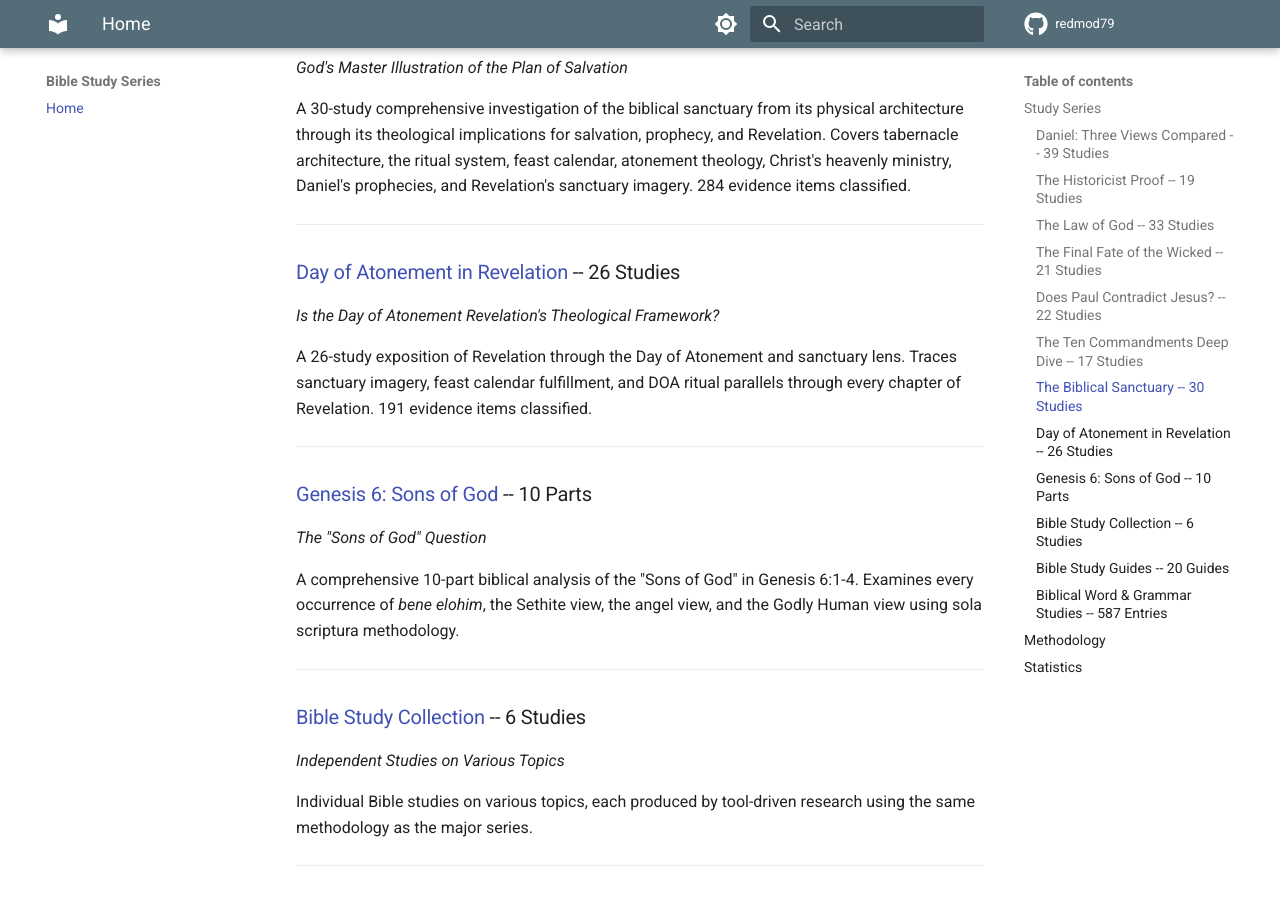
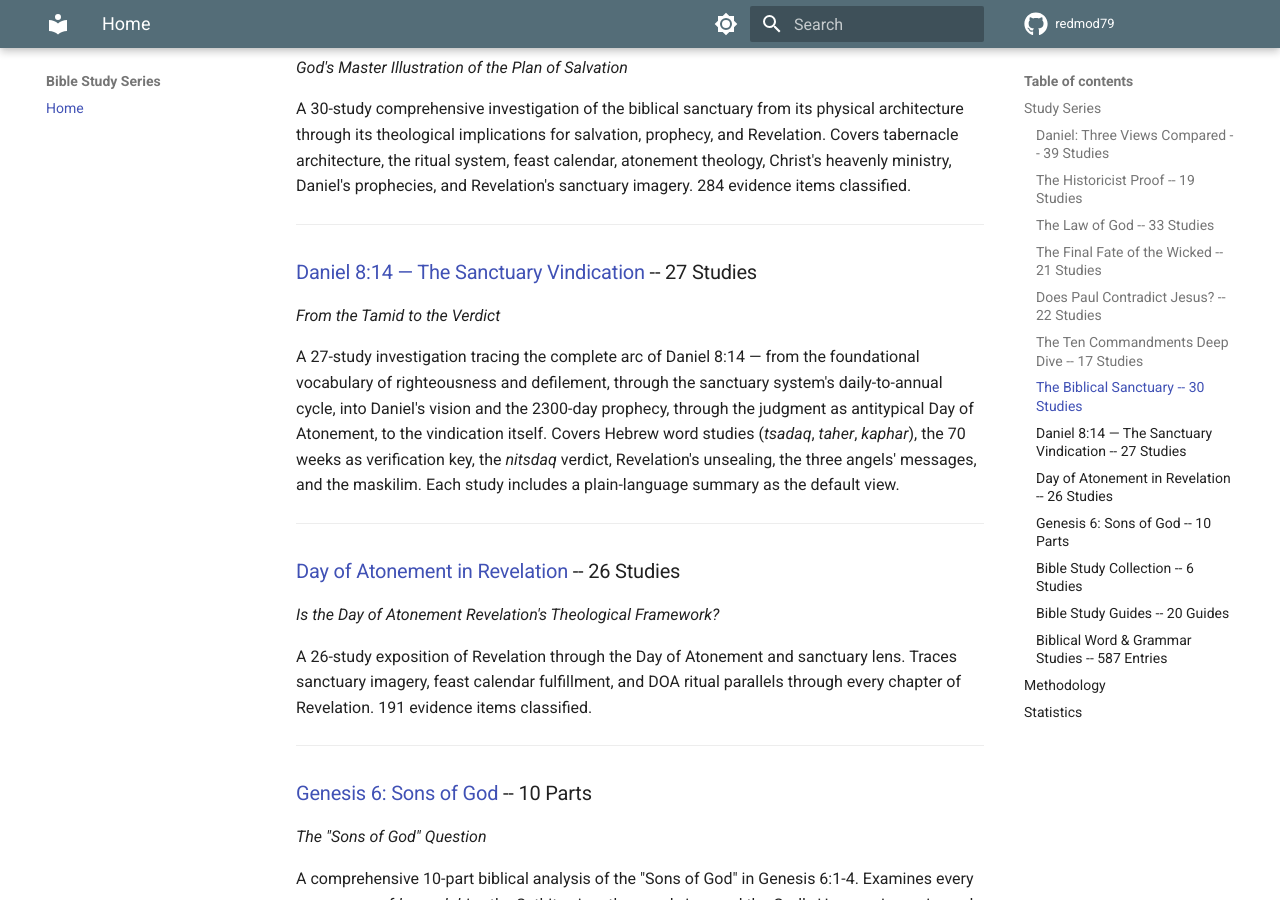
Before and after one commit to redmod79/bible-study-hub, an MkDocs documentation site: the page built from docs/index.md, in a window 1280 px wide and 900 px high, scrolled down 1766 px. Built offline with MkDocs 1.6.1 and Material for MkDocs 9.7.7, drawn with Linux system fonts in a browser that asks for light colours; some of the changed text lies outside the part shown.

Commit message:
Add Daniel 8:14 Sanctuary Vindication series to hub
27-study series tracing the complete arc from the tamid to the verdict.
Updates total study count from 219+ to 246+.

Co-Authored-By: Claude Opus 4.5 <noreply@anthropic.com>

```diff
--- a/docs/index.md
+++ b/docs/index.md
@@ -61,6 +61,14 @@ A 17-study investigation examining what Scripture teaches about each of the Ten
 *God's Master Illustration of the Plan of Salvation*
 
 A 30-study comprehensive investigation of the biblical sanctuary from its physical architecture through its theological implications for salvation, prophecy, and Revelation. Covers tabernacle architecture, the ritual system, feast calendar, atonement theology, Christ's heavenly ministry, Daniel's prophecies, and Revelation's sanctuary imagery. 284 evidence items classified.
+
+---
+
+### [Daniel 8:14 — The Sanctuary Vindication](https://redmod79.github.io/sv-website/) -- 27 Studies
+
+*From the Tamid to the Verdict*
+
+A 27-study investigation tracing the complete arc of Daniel 8:14 — from the foundational vocabulary of righteousness and defilement, through the sanctuary system's daily-to-annual cycle, into Daniel's vision and the 2300-day prophecy, through the judgment as antitypical Day of Atonement, to the vindication itself. Covers Hebrew word studies (*tsadaq*, *taher*, *kaphar*), the 70 weeks as verification key, the *nitsdaq* verdict, Revelation's unsealing, the three angels' messages, and the maskilim. Each study includes a plain-language summary as the default view.
 
 ---
 
@@ -134,9 +142,10 @@ Every study in every series follows the same research pipeline:
 | [Does Paul Contradict Jesus?](https://redmod79.github.io/pvj-website/) | 22 | Evidence tiers (8 levels) |
 | [The Ten Commandments](https://redmod79.github.io/cmd-website/) | 17 | Evidence tiers (8 levels) |
 | [The Biblical Sanctuary](https://redmod79.github.io/sanc-website/) | 30 | Evidence classification (284 items) |
+| [Daniel 8:14 — Sanctuary Vindication](https://redmod79.github.io/sv-website/) | 27 | Series reference boundary + tool-driven research |
 | [Day of Atonement in Revelation](https://redmod79.github.io/rev-website/) | 26 | Evidence classification (191 items) |
 | [Genesis 6: Sons of God](https://redmod79.github.io/genesis-6-website/) | 10 parts | Sola scriptura analysis |
 | [Bible Study Collection](https://redmod79.github.io/bible-topics-website/) | 6 | Tool-driven research |
 | [Bible Study Guides](https://redmod79.github.io/study-guides/) | 20 guides | Explicit vs. inference classification |
 | [Biblical Word & Grammar Studies](https://redmod79.github.io/word-studies-website/) | 587 entries | Strong's concordance + morphological analysis + grammar reference |
-| **Total** | **219+ studies, 20 guides, 576 word studies, 11 grammar entries** | |
+| **Total** | **246+ studies, 20 guides, 576 word studies, 11 grammar entries** | |
```
